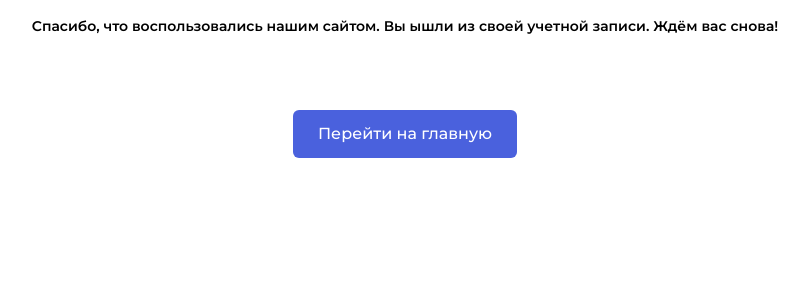
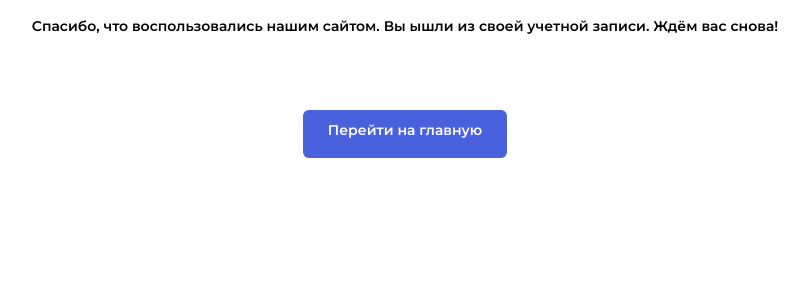
Before and after one commit to Rybakov-Ilay/foodgram-project, a Django app: page /auth/logout/ in a window 1280 px wide. Shown: the part 208-508 px from the top of the page, without its empty margins (235-1044 px from the left). Run offline with Django 3.2, Linux system fonts and the light colour scheme; some libraries are stand-ins or nearby versions.

Commit message:
FIX button

```diff
--- a/users/templates/registration/logged_out.html
+++ b/users/templates/registration/logged_out.html
@@ -11,9 +11,7 @@
         <p class="custom-text-block">Спасибо, что воспользовались нашим сайтом.
             Вы ышли из своей учетной записи. Ждём вас снова!</p>
         <div class="custom-button-block">
-            <button class="button button_style_blue">
-                <a class="nav__link link" href="{% url 'index' %}">Перейти на главную</a>
-            </button>
+            <a class="button button_style_blue" href="{% url 'index' %}">Перейти на главную</a>
         </div>
     </div>
 {% endblock %}
```
Also changed, not shown: templates/misc/400.html (+7 -9 lines), templates/misc/404.html (+7 -9 lines).
